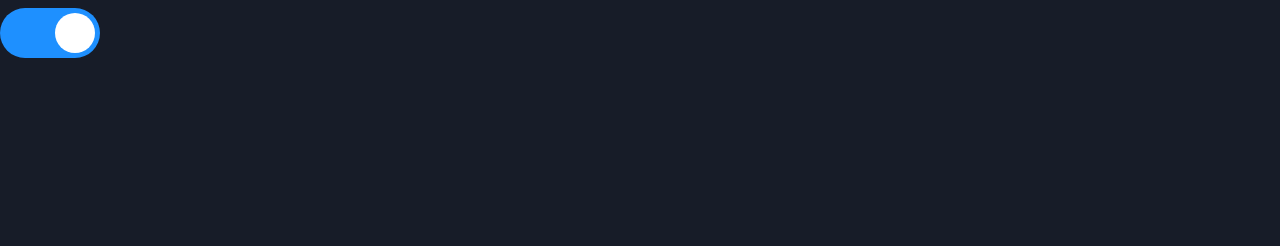
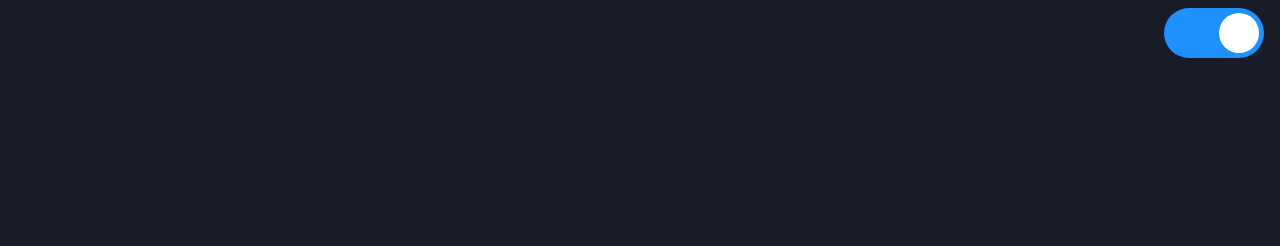
Before and after one commit to Tobi-Ek/Tobi-Ek.github.io, a plain HTML site: page index.html in a window 1280 px wide. Shown: the top 246 px of the page. Drawn offline with nearby package versions, Linux system fonts and the light colour scheme; a script that the page names is missing; a web font is replaced by a local one.

Commit message:
Update index.html

```diff
--- a/index.html
+++ b/index.html
@@ -26,7 +26,7 @@
 
 
 <body>
-                <label class="toggle-control float-left mt-2 pt-2 mr-2 pr-2">
+                <label class="toggle-control float-right mt-2 pt-2 mr-2 pr-2">
                         <input type="checkbox" id= 'toggle' checked="">
                         <span class="control"></span>
                 </label>
```
